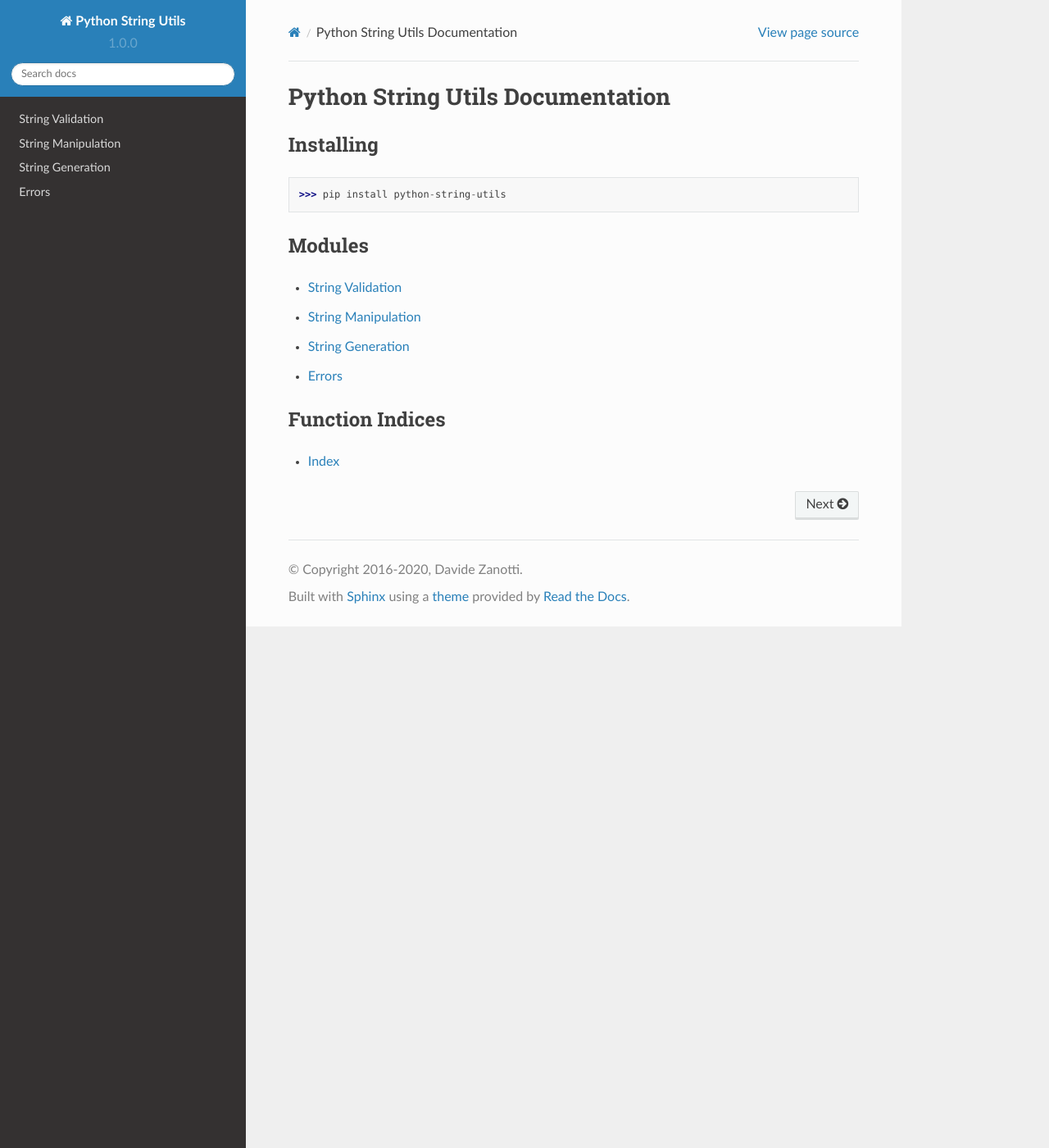
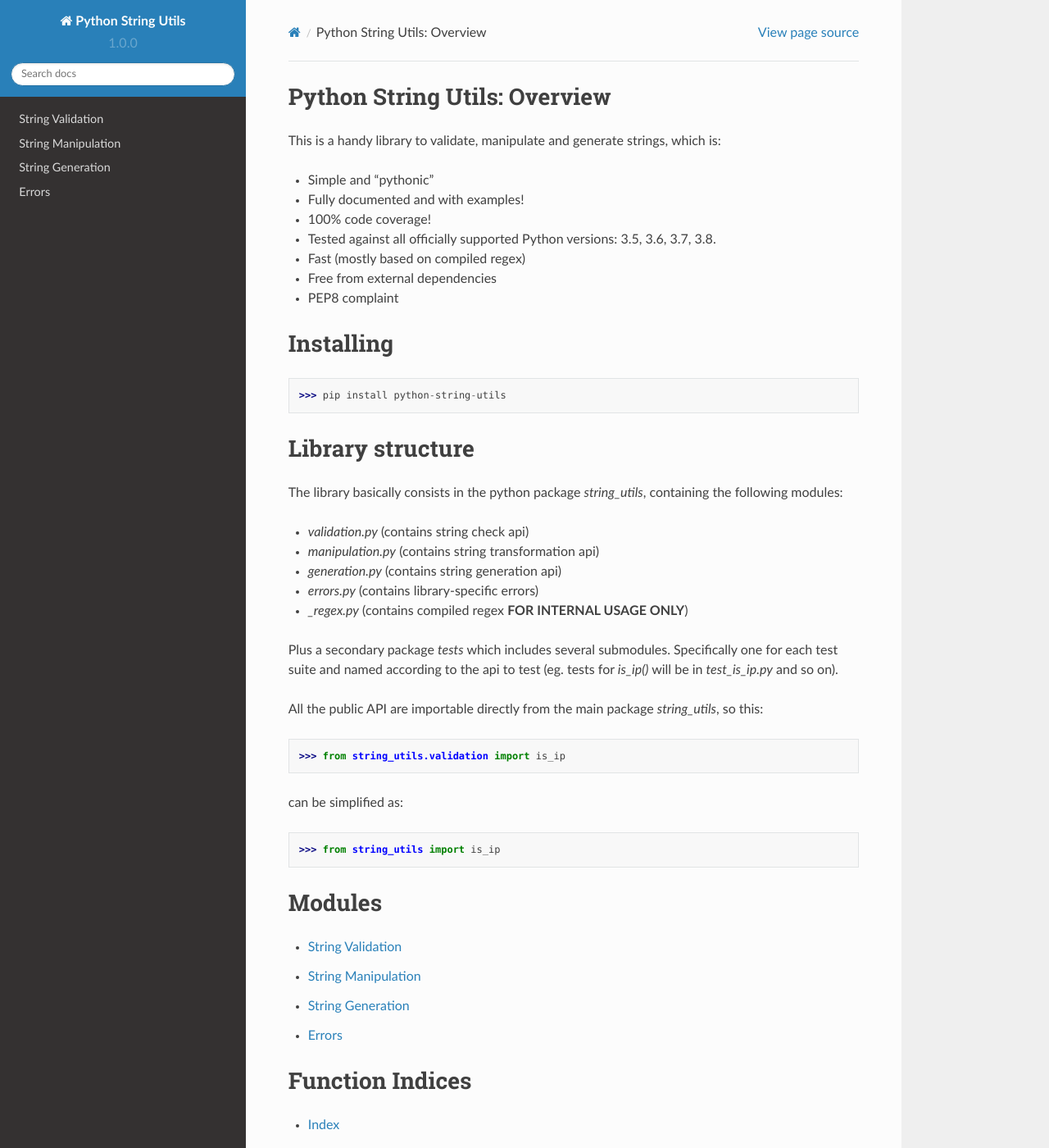
Before and after one commit to daveoncode/python-string-utils, a Sphinx documentation site: the page built from docs/index.rst, in a window 1280 px wide and 1400 px high. Shown: the whole window at 82% size. Built offline with Sphinx 7.4.7 and the Read the Docs theme 2.0.0, drawn with Linux system fonts in a browser that asks for light colours.

Commit message:
added overview to shpinx doc index.rst

```diff
--- a/docs/index.rst
+++ b/docs/index.rst
@@ -1,10 +1,45 @@
-Python String Utils Documentation
-=================================
+Python String Utils: Overview
+-----------------------------
+
+This is a handy library to validate, manipulate and generate strings, which is:
+
+- Simple and "pythonic"
+- Fully documented and with examples!
+- 100% code coverage!
+- Tested against all officially supported Python versions: 3.5, 3.6, 3.7, 3.8.
+- Fast (mostly based on compiled regex)
+- Free from external dependencies
+- PEP8 complaint
+
 
 Installing
 ----------
 
 >>> pip install python-string-utils
+
+
+Library structure
+-----------------
+
+The library basically consists in the python package `string_utils`, containing the following modules:
+
+- `validation.py` (contains string check api)
+- `manipulation.py` (contains string transformation api)
+- `generation.py` (contains string generation api)
+- `errors.py` (contains library-specific errors)
+- `_regex.py` (contains compiled regex **FOR INTERNAL USAGE ONLY**)
+
+Plus a secondary package `tests` which includes several submodules.
+Specifically one for each test suite and named according to the api to test (eg. tests for `is_ip()`
+will be in `test_is_ip.py` and so on).
+
+All the public API are importable directly from the main package `string_utils`, so this:
+
+>>> from string_utils.validation import is_ip
+
+can be simplified as:
+
+>>> from string_utils import is_ip
 
 
 Modules
```
Also changed, not shown: README.md (+3 -3 lines).
